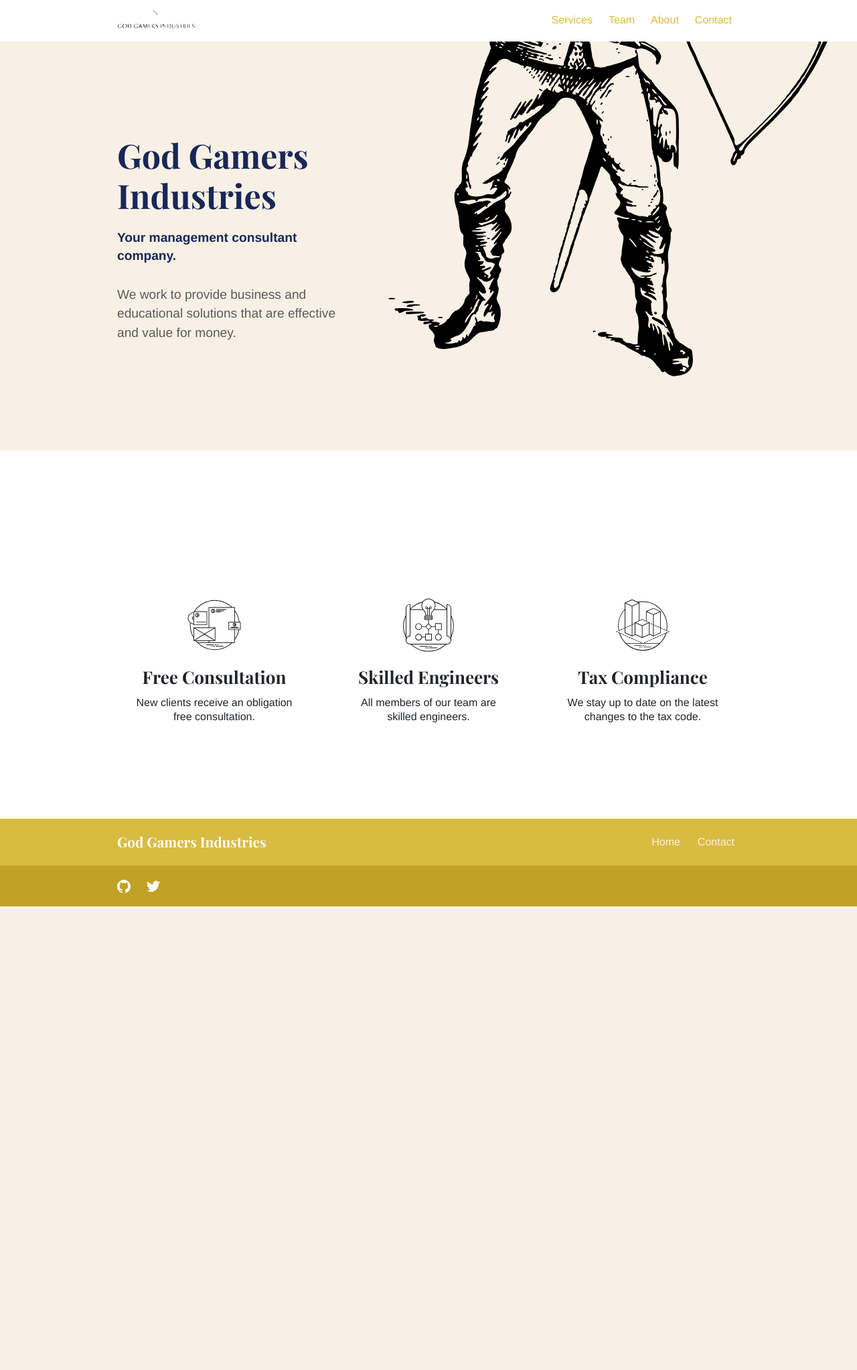
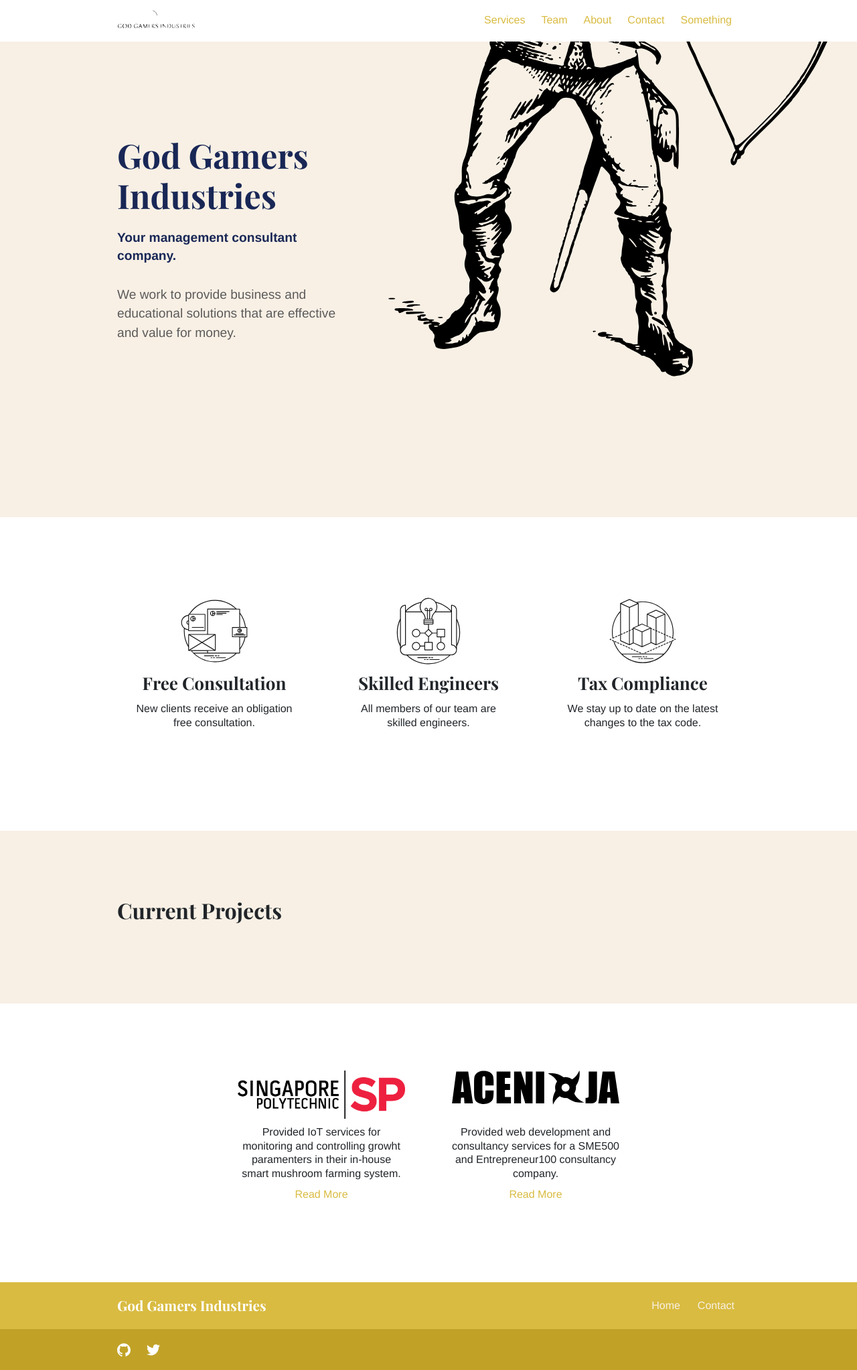
Before and after one commit to GodGamersIndustries/GodGamersIndustries.github.io, a Jekyll site: the page built from index.md, in a window 1280 px wide. Shown: the whole page at 67% size. Built offline with Jekyll 4.4.1, drawn with Linux system fonts in a browser that asks for light colours; before the commit the page ends 1353 px from its top, so only the background shows below that.

Commit message:
added current projects, something page

```diff
--- a/_data/menus.yml
+++ b/_data/menus.yml
@@ -11,6 +11,9 @@
   - name: "Contact"
     url: "/contact/"
     weight: 5
+  - name: "Something"
+    url: "/something/"
+    weight: 6
 
 footer:
   - name: "Home"
--- /dev/null
+++ b/_data/projects.json
@@ -0,0 +1,23 @@
+[
+  {
+    "title": "Singapore Polytechnic",
+    "description": "Provided IoT services for monitoring and controlling growht paramenters in their in-house smart mushroom farming system.",
+    "image": {
+      "url": "images/projects/Singapore_Polytechnic.png",
+      "width": 800,
+      "height": 229
+    },
+    "route": "sp"
+  },
+  {
+    "title": "Aceninja",
+    "description": "Provided web development and consultancy services for a SME500 and Entrepreneur100 consultancy company.",
+    "image": {
+      "url": "images/projects/aceninja-logo-black.svg",
+      "width": 80,
+      "height": 80
+    },
+    "route": "aceninja"
+  }
+
+]
--- a/_layouts/home.html
+++ b/_layouts/home.html
@@ -21,7 +21,7 @@
   </div>
 </div>
 
-<div class="strip">
+<div class="strip-something">
   <div class="container pb-6 pb-md-10">
     <div class="row justify-content-start">
       {% for service in site.services %}
@@ -66,3 +66,27 @@
   </div>
 </div>
 {% endif %}
+
+  <h1 class="container pt-6 pb-6 pt-md-10 pb-md-10">Current Projects</h1>
+  {% if site.data.projects %}
+  <div class="strip strip-grey">
+    <div class="container pt-6 pb-6 pt-md-8 pb-md-8">
+      <div class="row justify-content-center">
+
+        {% for project in site.data.projects %}
+        <div class="col-12 col-md-6 col-lg-4 mb-2">
+          <div class="feature">
+            <!-- {% if project.image %} -->
+            <div class="feature-image"><img alt="{{ project.title }} logo" src="{{ project.image.url | relative_url }}" width="{{ project.image.width }}" height="{{ project.image.height }}" /></div></a>
+            <!-- {% endif %} -->
+            <!-- <h2 class="feature-title">{{ project.title }}</h2> -->
+            <div class="feature-content">{{ project.description }}</div>
+            <div> <a href="{{ project.route }}"> Read More </a></div>
+          </div>
+        </div>
+        {% endfor %}
+
+      </div>
+    </div>
+  </div>
+  {% endif %}
--- a/_sass/components/_feature.scss
+++ b/_sass/components/_feature.scss
@@ -1,6 +1,6 @@
 .feature {
   height: 100%;
-  border: 1px solid $white-offset;
+  border: 1px solid 5-offset;
   border-radius: 3px;
   padding: 20px;
   background-color: #ffffff;
@@ -10,10 +10,10 @@
   text-align: center;
   .feature-image {
     flex: 0 0 auto;
-    width: 80px;
-    height: 80px;
+    width: flex;
+    height: flex;
     display: flex;
-    margin-bottom: 20px;
+    margin-bottom: 10px;
     text-align: center;
   }
   img {
@@ -23,7 +23,7 @@
   .feature-title {
   }
   .feature-content {
-    margin-bottom: 0;
+    margin-bottom: 10px;
     margin-top: auto;
   }
 }
--- a/_sass/components/_strip.scss
+++ b/_sass/components/_strip.scss
@@ -7,6 +7,9 @@
 }
 .strip-grey {
   background-color: $white-offset;
+}
+.strip-something {
+  background-color: $white;
 }
 .strip-diagonal {
   transform: skewY(5deg);
```
Also changed, not shown: _layouts/something.html (added, +17 -0 lines), _team/brandon.md (+1 -1 lines), services.md (+1 -1 lines), something.md (added, +17 -0 lines), images/projects/Singapore_Polytechnic.png (added), images/projects/aceninja-logo-black.svg (added).
